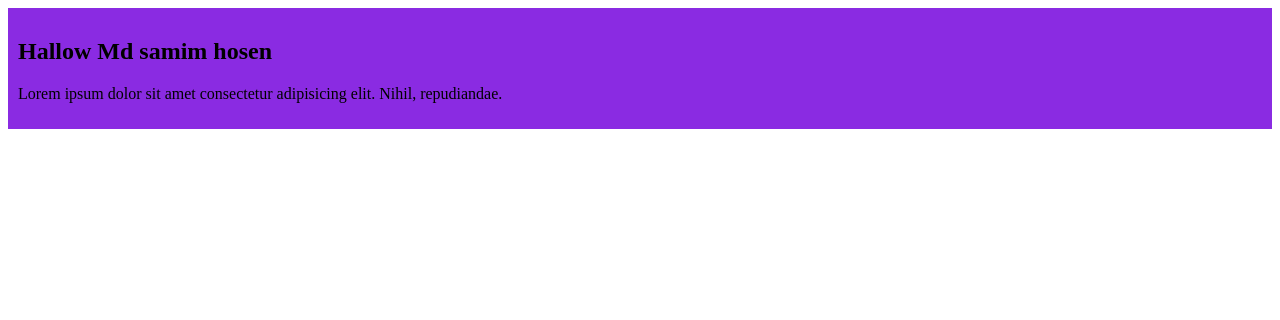
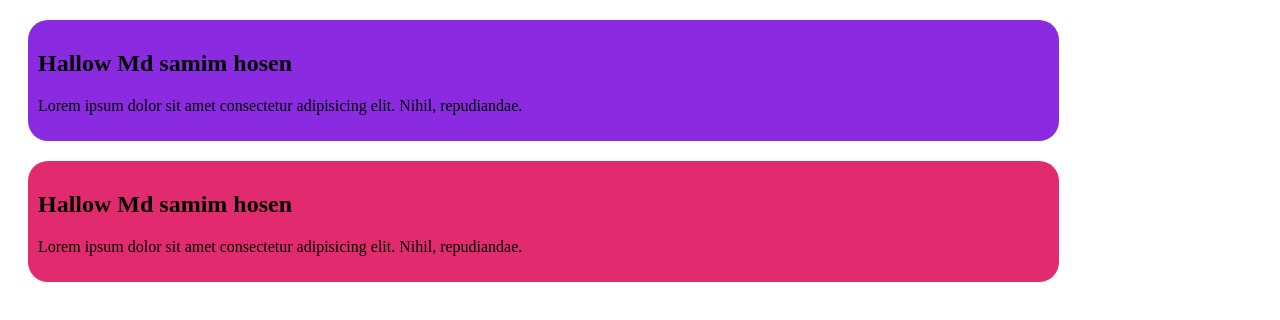
Before and after one commit to mdsamimprogramer/my-simple-website, a plain HTML site: page index.html in a window 1280 px wide. Drawn offline with Linux system fonts and the light colour scheme.

Commit message:
second commit

```diff
--- a/index.html
+++ b/index.html
@@ -8,7 +8,11 @@
 </head>
 <body>
 
-<div>
+<div class="a">
+    <h2> Hallow Md samim hosen </h2>
+    <p>Lorem ipsum dolor sit amet consectetur adipisicing elit. Nihil, repudiandae.</p>
+</div>
+<div class="b">
     <h2> Hallow Md samim hosen </h2>
     <p>Lorem ipsum dolor sit amet consectetur adipisicing elit. Nihil, repudiandae.</p>
 </div>
--- a/style.css
+++ b/style.css
@@ -1,4 +1,14 @@
-div{
+.a{
     background-color: blueviolet;
     padding: 10px;
+    width: 80%;
+    margin: 20px;
+    border-radius: 20px;
 }
+.b{
+    background-color: rgb(226, 43, 110);
+    padding: 10px;
+    width: 80%;
+    margin: 20px;
+    border-radius: 20px;
+}
```
